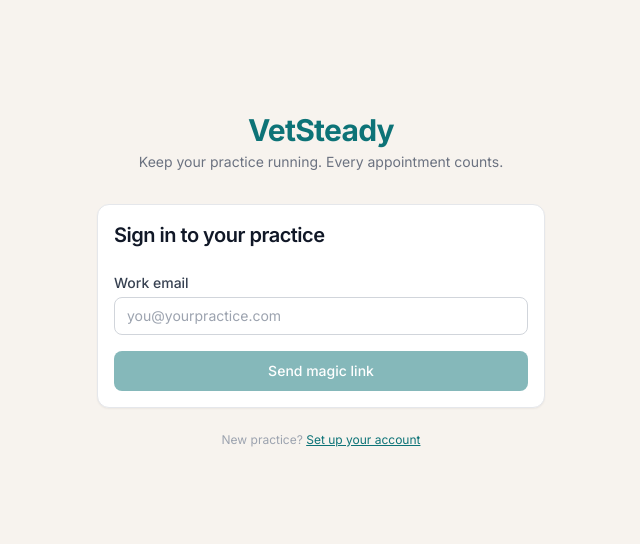
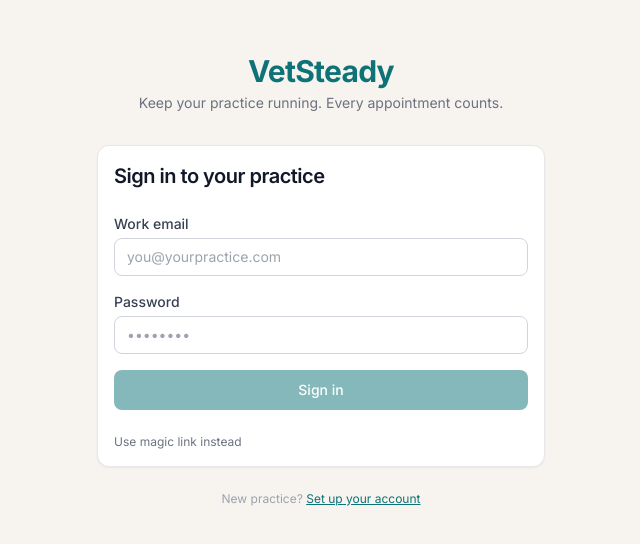
Before and after one commit to BenTremblay1/vetsteady, a Next.js app: page /login in a window 1280 px wide. Shown: the part 120-664 px from the top of the page, without its empty margins (319-959 px from the left). Built offline with nearby package versions, Linux system fonts and the light colour scheme; no server answers.

Commit message:
feat: add email+password login + Resend email support

```diff
--- a/src/components/auth/LoginForm.tsx
+++ b/src/components/auth/LoginForm.tsx
@@ -3,22 +3,46 @@
 import { useState } from 'react';
 import { createClient } from '@/lib/supabase/client';
 
+type Mode = 'magic-link' | 'password';
+
 export default function LoginForm() {
   const [email, setEmail] = useState('');
+  const [password, setPassword] = useState('');
+  const [mode, setMode] = useState<Mode>('password');
   const [loading, setLoading] = useState(false);
   const [sent, setSent] = useState(false);
-  const [error, setError] = useState('');
+  const [error, setError] = useState('')
   const supabase = createClient();
 
-  async function handleSubmit(e: React.FormEvent) {
+  async function handlePasswordSubmit(e: React.FormEvent) {
+    e.preventDefault();
+    setLoading(true);
+    setError('');
+    const { error } = await supabase.auth.signInWithPassword({
+      email: email.trim(),
+      password,
+    });
+    if (error) {
+      setError(error.message);
+    } else {
+      window.location.href = '/dashboard';
+    }
+    setLoading(false);
+  }
+
+  async function handleMagicLinkSubmit(e: React.FormEvent) {
     e.preventDefault();
     setLoading(true);
     setError('');
     const { error } = await supabase.auth.signInWithOtp({
-      email,
-      options: { emailRedirectTo: `${window.location.origin}/auth/callback` },
+      email: email.trim(),
+      options: { emailRedirectTo: `${window.location.origin}/auth/callback?next=/dashboard` },
     });
-    if (error) { setError(error.message); } else { setSent(true); }
+    if (error) {
+      setError(error.message);
+    } else {
+      setSent(true);
+    }
     setLoading(false);
   }
 
@@ -33,15 +57,76 @@ export default function LoginForm() {
   }
 
   return (
-    <form onSubmit={handleSubmit} className="space-y-4">
-      <div>
-        <label htmlFor="email" className="block text-sm font-medium text-gray-700 mb-1">Work email</label>
-        <input id="email" type="email" value={email} onChange={(e) => setEmail(e.target.value)} required placeholder="you@yourpractice.com" className="w-full rounded-lg border border-gray-300 px-3 py-2 text-sm focus:outline-none focus:ring-2 focus:ring-teal-500 focus:border-transparent" />
+    <form onSubmit={mode === 'password' ? handlePasswordSubmit : handleMagicLinkSubmit} className="space-y-4">
+      {mode === 'password' ? (
+        <>
+          <div>
+            <label htmlFor="email" className="block text-sm font-medium text-gray-700 mb-1">Work email</label>
+            <input
+              id="email"
+              type="email"
+              value={email}
+              onChange={(e) => setEmail(e.target.value)}
+              required
+              placeholder="you@yourpractice.com"
+              className="w-full rounded-lg border border-gray-300 px-3 py-2 text-sm focus:outline-none focus:ring-2 focus:ring-teal-500 focus:border-transparent"
+            />
+          </div>
+          <div>
+            <label htmlFor="password" className="block text-sm font-medium text-gray-700 mb-1">Password</label>
+            <input
+              id="password"
+              type="password"
+              value={password}
+              onChange={(e) => setPassword(e.target.value)}
+              required
+              placeholder="••••••••"
+              className="w-full rounded-lg border border-gray-300 px-3 py-2 text-sm focus:outline-none focus:ring-2 focus:ring-teal-500 focus:border-transparent"
+            />
+          </div>
+          {error && <p className="text-sm text-red-600 bg-red-50 rounded-lg px-3 py-2">{error}</p>}
+          <button
+            type="submit"
+            disabled={loading || !email || !password}
+            className="w-full bg-[#0D7377] text-white py-2.5 rounded-lg font-medium text-sm hover:bg-[#0a5c60] transition-colors disabled:opacity-50 disabled:cursor-not-allowed"
+          >
+            {loading ? 'Signing in...' : 'Sign in'}
+          </button>
+        </>
+      ) : (
+        <>
+          <div>
+            <label htmlFor="email" className="block text-sm font-medium text-gray-700 mb-1">Work email</label>
+            <input
+              id="email"
+              type="email"
+              value={email}
+              onChange={(e) => setEmail(e.target.value)}
+              required
+              placeholder="you@yourpractice.com"
+              className="w-full rounded-lg border border-gray-300 px-3 py-2 text-sm focus:outline-none focus:ring-2 focus:ring-teal-500 focus:border-transparent"
+            />
+          </div>
+          {error && <p className="text-sm text-red-600 bg-red-50 rounded-lg px-3 py-2">{error}</p>}
+          <button
+            type="submit"
+            disabled={loading || !email}
+            className="w-full bg-[#0D7377] text-white py-2.5 rounded-lg font-medium text-sm hover:bg-[#0a5c60] transition-colors disabled:opacity-50 disabled:cursor-not-allowed"
+          >
+            {loading ? 'Sending link...' : 'Send magic link'}
+          </button>
+        </>
+      )}
+
+      <div className="flex items-center justify-between pt-2">
+        <button
+          type="button"
+          onClick={() => { setMode(mode === 'password' ? 'magic-link' : 'password'); setError(''); setSent(false); }}
+          className="text-xs text-gray-500 hover:text-[#0D7377] transition-colors"
+        >
+          {mode === 'password' ? 'Use magic link instead' : 'Use password instead'}
+        </button>
       </div>
-      {error && <p className="text-sm text-red-600 bg-red-50 rounded-lg px-3 py-2">{error}</p>}
-      <button type="submit" disabled={loading || !email} className="w-full btn-primary py-2.5 disabled:opacity-50 disabled:cursor-not-allowed">
-        {loading ? 'Sending link...' : 'Send magic link'}
-      </button>
     </form>
   );
 }
```
